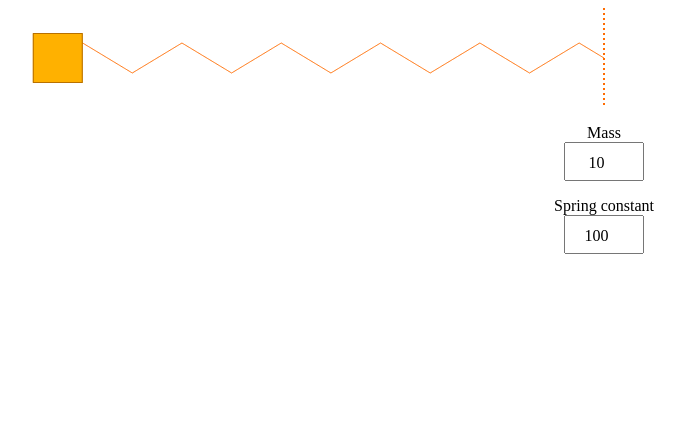
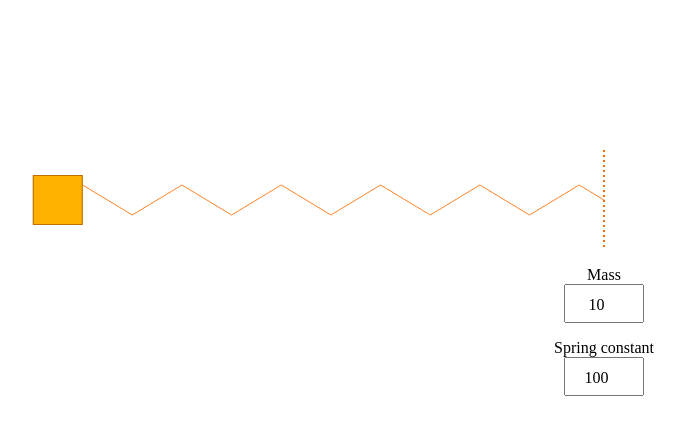
Before and after one commit to umegbewe/harmonic-oscillator, a plain HTML site: page index.html in a window 1280 px wide. Shown: the whole page, without its empty margins (36-721 px from the left). Drawn offline with Linux system fonts and the light colour scheme.

Commit message:
centering

```diff
--- a/index.html
+++ b/index.html
@@ -1,4 +1,8 @@
 <style>
+
+  body {
+    margin-top: 150px;
+  }
   .HarmonicOscillator-alert {
     color: red;
     border: 1px solid red;
```
